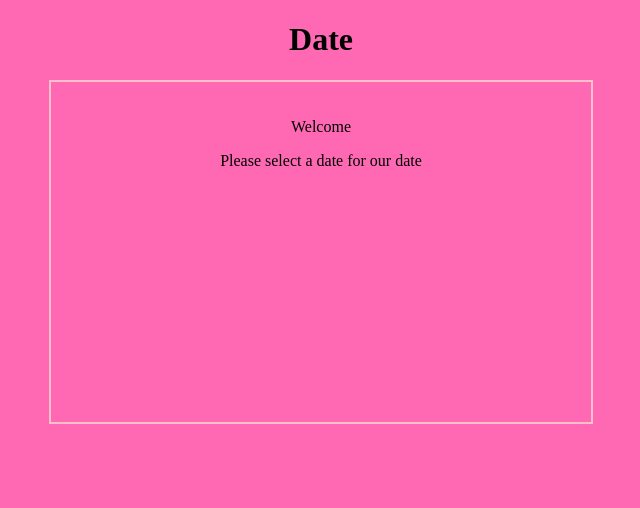
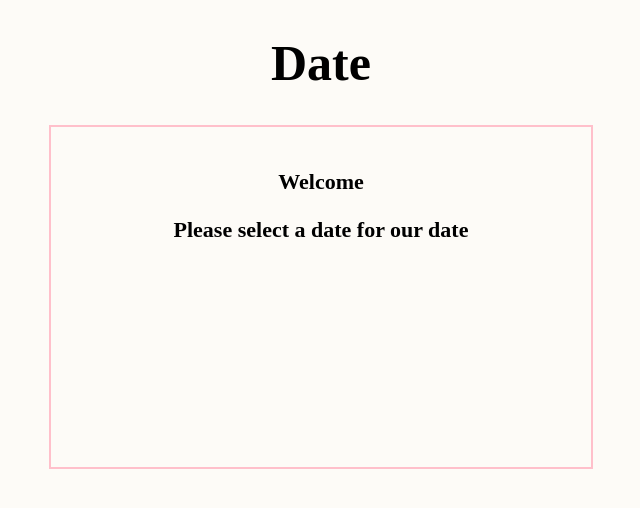
Before and after one commit to JuergenTJJ/Website-Creation, a plain HTML site: page index.html in a window 1280 px wide. Shown: the whole page, without its empty margins (319-959 px from the left). Drawn offline with Linux system fonts and the light colour scheme.

Commit message:
minor UI/UX changes

```diff
--- a/style.css
+++ b/style.css
@@ -3,8 +3,16 @@
     justify-content: center;
     align-items: center;
     min-height: 100vh;
-    background-color: hotpink;
+
+    background-color: #FDFBF7;
+    background-image: url("");
+    background-repeat: repeat;
+}
+
+h1 {
     text-align: center;
+    font-size: 50px;
+    font-weight: bold;
 }
 
 .text-box {
@@ -15,3 +23,8 @@
     margin: auto;
     text-align: center;
 }
+
+.text-box p {
+    font-size: 22px;
+    font-weight: bold;
+}
```
